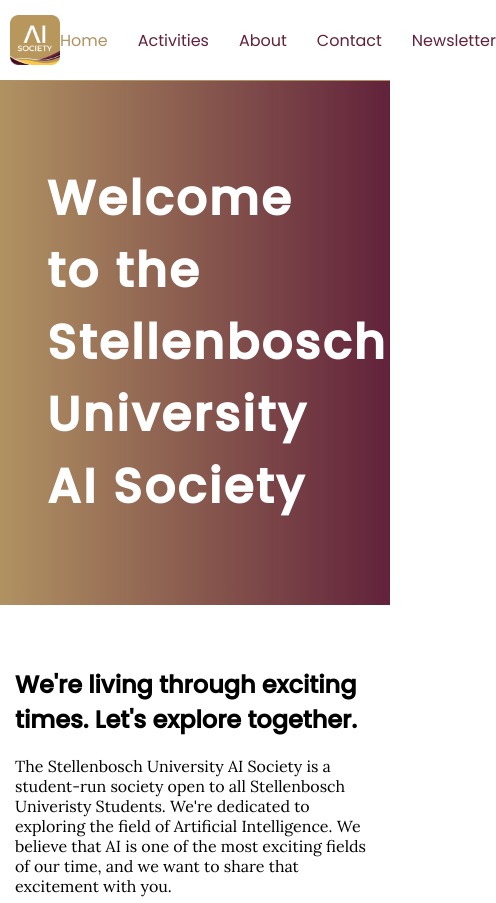
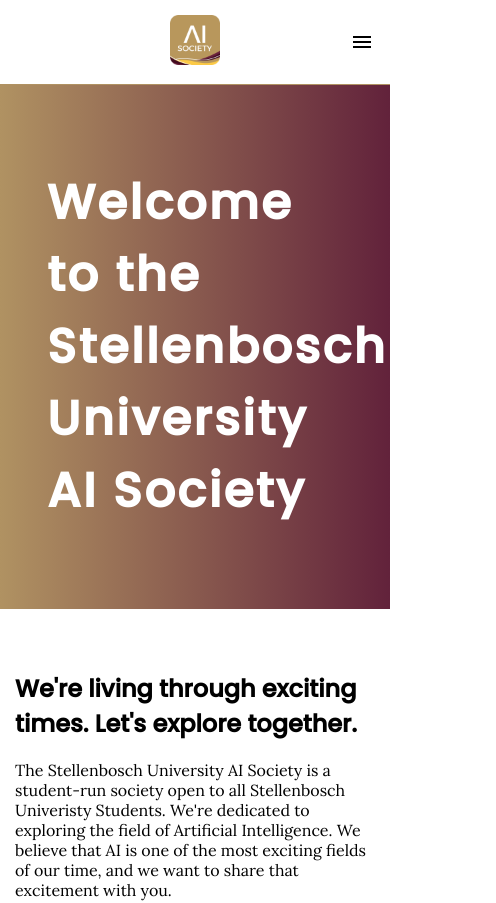
Before and after one commit to NurSalaam/su_ai, a React (Create React App) app: page / in a window 390 px wide. Shown: the top 903 px of the page, 496 px wide, since content can reach past the window. Built offline with nearby package versions, Linux system fonts and the light colour scheme.

Commit message:
Make navbar responsive

```diff
--- a/src/features/About/components/TeamMember/team-member.css
+++ b/src/features/About/components/TeamMember/team-member.css
@@ -10,23 +10,17 @@
   padding: 1rem;
 }
 
-.team-member.left {
-  flex-direction: row;
-}
-
-.team-member.right {
-  flex-direction: row-reverse;
-}
-
 .team-member-image {
   width: 150px;
   height: 150px;
   object-fit: cover;
   border-radius: 50%;
+  order: 1; /* image is after the text */
 }
 
 .team-member-info {
   flex: 1;
+  order: 2; /* text is before the image */
 }
 
 @media (max-width: 650px) {
@@ -34,4 +28,12 @@
     flex-direction: column;
     align-items: center;
   }
+
+  .team-member-image {
+    order: 1; /* image is before the text */
+  }
+
+  .team-member-info {
+    order: 2; /* text is after the image */
+  }
 }
--- a/src/features/Root/components/Navbar/navbar.css
+++ b/src/features/Root/components/Navbar/navbar.css
@@ -43,3 +43,44 @@
 #logo {
   max-height: 50px;
 }
+
+#menu {
+  display: none;
+  position: absolute;
+  top: 30px;
+  right: 1rem;
+}
+
+#menu:active {
+  transform: scale(1.2);
+  background-color: lightgrey;
+  border-radius: 5px;
+}
+@media (max-width: 650px) {
+  #nav-actions {
+    display: none;
+  }
+
+  #nav-items {
+    display: flex;
+    justify-content: flex-start;
+    flex-direction: column;
+  }
+
+  #nav-actions.open {
+    flex-basis: 1;
+    display: flex;
+    flex-direction: column;
+    width: 100%;
+  }
+
+  #nav-actions.open .nav-item {
+    width: 100%;
+    padding: 10px 0;
+    border-bottom: #b09262 1px solid;
+  }
+
+  #menu {
+    display: block;
+  }
+}
--- a/src/features/Root/components/Navbar/navbar.tsx
+++ b/src/features/Root/components/Navbar/navbar.tsx
@@ -5,27 +5,48 @@ import { NavLink } from "react-router-dom";
 import { pages } from "../../../../router/routes";
 import "./navbar.css";
 import logo from "../../../../assets/images/logo.png";
+import MenuIcon from "@mui/icons-material/Menu";
 
 const Navbar: FC = () => {
+  const [open, setOpen] = React.useState(false);
   return (
     <nav id="navbar">
       <div id="nav-items">
-        <img src={logo} alt="Logo" id="logo" />
-        <div id="nav-actions">
-          <NavItem label="Home" href={pages.root.path} />
-          <NavItem label="Activities" href={pages.activities.path} />
-          <NavItem label="About" href={pages.about.path} />
-          <NavItem label="Contact" href={pages.contact.path} />
-          <NavItem label="Newsletter" href={pages.newsletter.path} />
+        <div id="nav-menu">
+          <img src={logo} alt="Logo" id="logo" />
+          <MenuIcon id="menu" onClick={() => setOpen(!open)} />
+        </div>
+        <div id="nav-actions" className={open ? "open" : ""}>
+          <NavItem label="Home" href={pages.root.path} setOpen={setOpen} />
+          <NavItem
+            label="Activities"
+            href={pages.activities.path}
+            setOpen={setOpen}
+          />
+          <NavItem label="About" href={pages.about.path} setOpen={setOpen} />
+          <NavItem
+            label="Contact"
+            href={pages.contact.path}
+            setOpen={setOpen}
+          />
+          <NavItem
+            label="Newsletter"
+            href={pages.newsletter.path}
+            setOpen={setOpen}
+          />
         </div>
       </div>
     </nav>
   );
 };
 
-const NavItem: FC<{ label: string; href: string }> = ({ label, href }) => {
+const NavItem: FC<{
+  label: string;
+  href: string;
+  setOpen: (open: boolean) => void;
+}> = ({ label, href, setOpen }) => {
   return (
-    <NavLink className="nav-item" to={href}>
+    <NavLink className="nav-item" to={href} onClick={() => setOpen(false)}>
       {label}
     </NavLink>
   );
```
